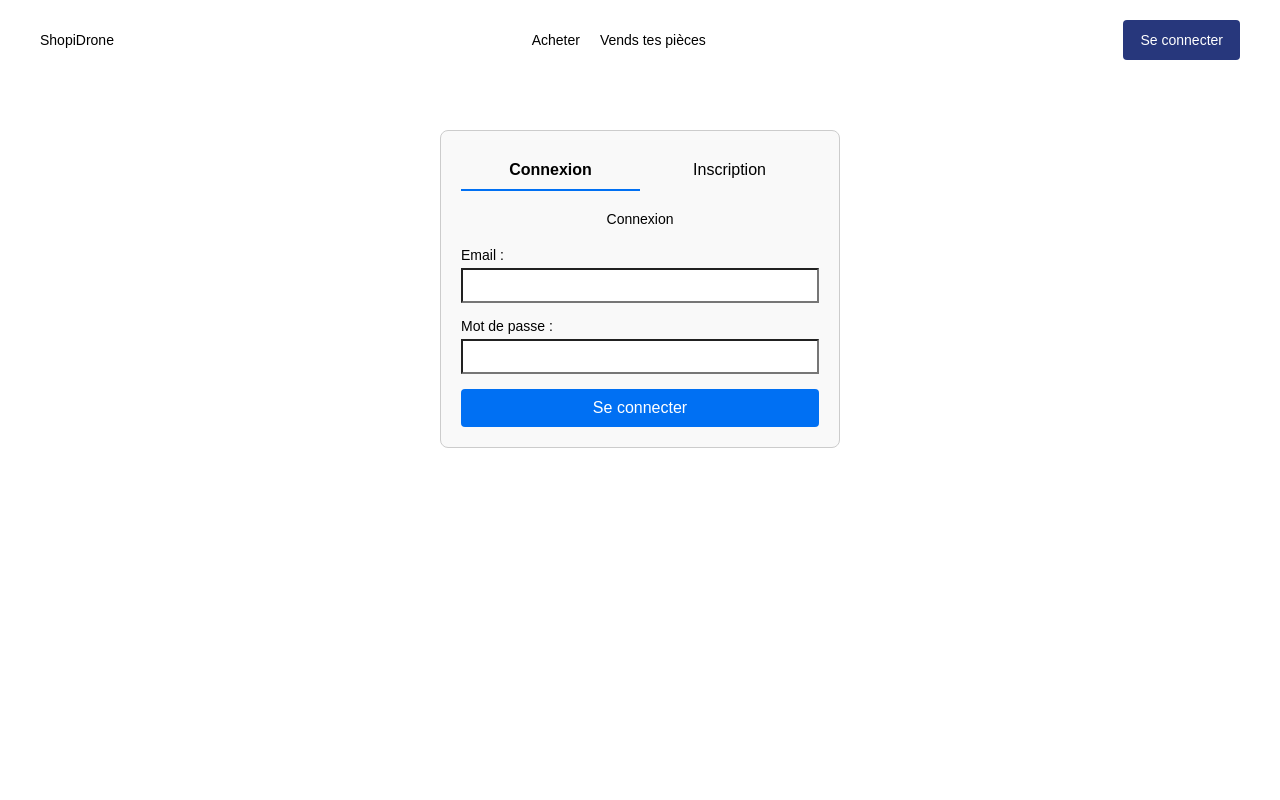
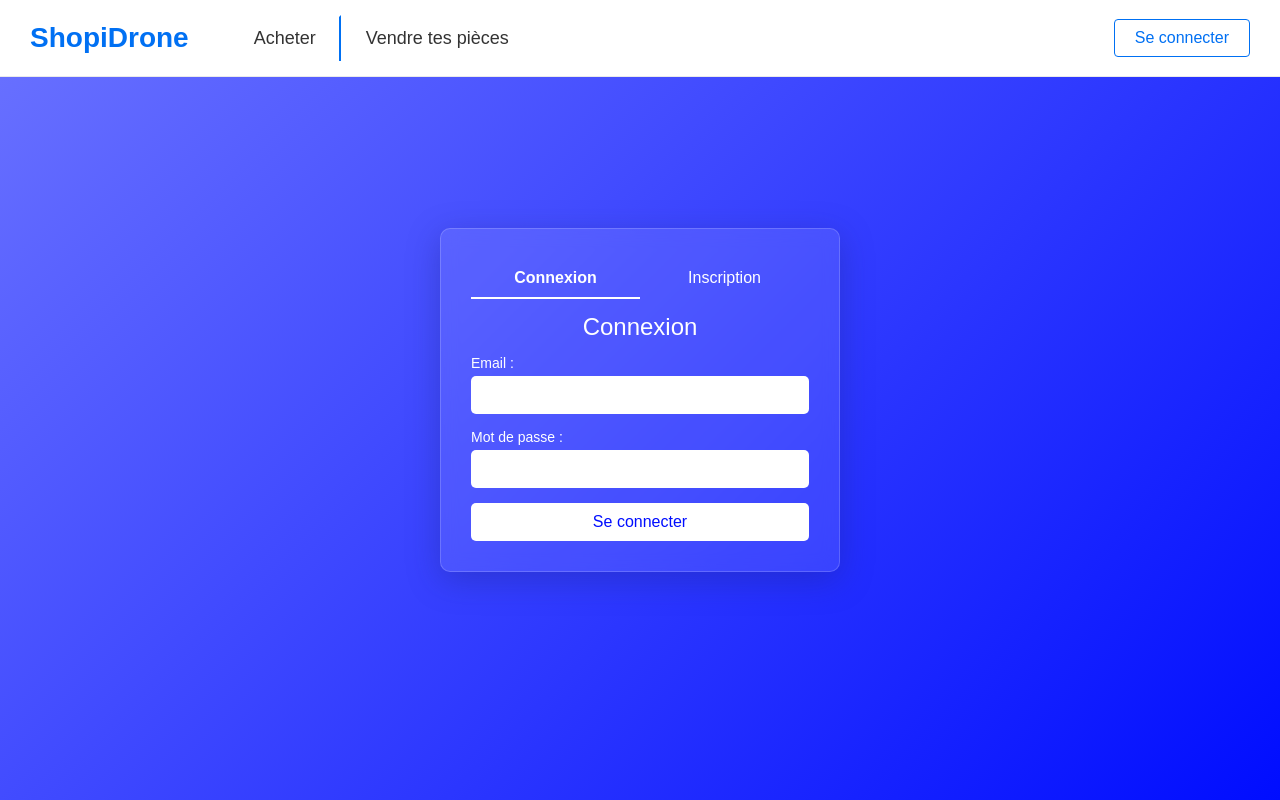
Before and after one commit to ShopiDroneOrganisation/ShopiDrone-front, a Next.js app: page /auth in a window 1280 px wide. Built offline with nearby package versions, Linux system fonts and the light colour scheme.

Commit message:
improve css account page and nav bar

```diff
--- a/package.json
+++ b/package.json
@@ -12,6 +12,7 @@
     "next": "15.1.3",
     "react": "^19.0.0",
     "react-dom": "^19.0.0",
+    "react-icons": "^5.4.0",
     "sass": "^1.83.1"
   },
   "devDependencies": {
--- a/src/app/assets/styles/_commons.scss
+++ b/src/app/assets/styles/_commons.scss
@@ -119,6 +119,6 @@ img, video {
 }
 
 .page {
-    padding-top: var(--navbar-height);
-    min-height: calc(var(--vh) * 100);
+    //padding-top: var(--navbar-height);
+    //min-height: calc(var(--vh) * 100);
 }
--- /dev/null
+++ b/src/app/auth/AuthPage.scss
@@ -0,0 +1,17 @@
+/* /app/auth/AuthPage.scss */
+
+.auth-page {
+    display: flex;
+    justify-content: center;
+    align-items: center;
+    height: 100vh; /* Prend toute la hauteur de la fenêtre */
+    background: linear-gradient(135deg, #6B73FF 0%, #000DFF 100%); /* Exemple de dégradé */
+    background-size: cover;
+    background-repeat: no-repeat;
+  }
+
+  @media (max-width: 600px) {
+    .auth-page {
+      padding: 20px;
+    }
+  }
--- a/src/app/auth/page.tsx
+++ b/src/app/auth/page.tsx
@@ -4,6 +4,7 @@
 
 import React from 'react';
 import LoginRegister from '@/app/components/Log/LoginRegister';
+import './AuthPage.scss';
 
 const AuthPage: React.FC = () => {
   return (
--- a/src/app/components/Log/LoginRegister.scss
+++ b/src/app/components/Log/LoginRegister.scss
@@ -2,11 +2,15 @@
 
 .login-register-container {
     width: 400px;
-    margin: 50px auto;
-    padding: 20px;
-    border: 1px solid #ccc;
-    border-radius: 8px;
-    background-color: #f9f9f9;
+    max-width: 90%;
+    padding: 30px;
+    border-radius: 10px;
+    background-color: rgba(255, 255, 255, 0.1);
+    box-shadow: 0 8px 32px 0 rgba(31, 38, 135, 0.37);
+    backdrop-filter: blur(8.5px);
+    -webkit-backdrop-filter: blur(8.5px);
+    border: 1px solid rgba(255, 255, 255, 0.18);
+    color: #ffffff;
   }
 
   .tabs {
@@ -22,15 +26,16 @@
       border: none;
       border-bottom: 2px solid transparent;
       font-size: 16px;
-      transition: border-bottom 0.3s;
+      color: #ffffff;
+      transition: border-bottom 0.3s, color 0.3s;
 
       &.active {
-        border-bottom: 2px solid #0070f3;
+        border-bottom: 2px solid #ffffff;
         font-weight: bold;
       }
 
       &:hover {
-        border-bottom: 2px solid #aaa;
+        border-bottom: 2px solid #cccccc;
       }
     }
   }
@@ -42,6 +47,8 @@
     h2 {
       text-align: center;
       margin-bottom: 20px;
+      font-size: 24px;
+      color: #ffffff;
     }
 
     .form-group {
@@ -51,38 +58,48 @@
         display: block;
         margin-bottom: 5px;
         font-weight: 500;
+        color: #ffffff;
       }
 
       input {
         width: 100%;
-        padding: 8px;
-        box-sizing: border-box;
+        padding: 10px;
+        border: none;
+        border-radius: 5px;
+        font-size: 16px;
       }
     }
 
     .error {
-      color: red;
+      color: #ff4d4f;
       text-align: center;
       margin-bottom: 10px;
     }
 
     .success {
-      color: green;
+      color: #52c41a;
       text-align: center;
       margin-bottom: 10px;
     }
 
     button {
       padding: 10px;
-      background-color: #0070f3;
-      color: white;
+      background-color: #ffffff;
+      color: #000dff;
       border: none;
-      border-radius: 4px;
+      border-radius: 5px;
       cursor: pointer;
       font-size: 16px;
+      transition: background-color 0.3s, color 0.3s;
 
       &:hover {
-        background-color: #005bb5;
+        background-color: #000dff;
+        color: #ffffff;
       }
     }
   }
+
+  input:focus, button:focus {
+    outline: none;
+    box-shadow: 0 0 0 2px #ffffff;
+  }
--- a/src/app/components/NavBar/Navbar.tsx
+++ b/src/app/components/NavBar/Navbar.tsx
@@ -1,16 +1,87 @@
-export default function Navbar() {
+// /app/components/NavBar/Navbar.tsx
+
+'use client';
+
+import React, { useContext, useState, useEffect, useRef } from 'react';
+import Link from 'next/link';
+import { usePathname } from 'next/navigation';
+import { AuthContext } from '@/app/context/AuthContext';
+import { FaUserCircle } from 'react-icons/fa';
+import { MdLogout, MdInfo } from 'react-icons/md';
+import './navbar.scss';
+
+const Navbar: React.FC = () => {
+  const { user, logout } = useContext(AuthContext);
+  const [dropdownOpen, setDropdownOpen] = useState(false);
+  const dropdownRef = useRef<HTMLDivElement>(null);
+  const pathname = usePathname();
+
+  // Fermer le dropdown si on clique en dehors
+  useEffect(() => {
+    const handleClickOutside = (event: MouseEvent) => {
+      if (
+        dropdownRef.current &&
+        !dropdownRef.current.contains(event.target as Node)
+      ) {
+        setDropdownOpen(false);
+      }
+    };
+
+    document.addEventListener('mousedown', handleClickOutside);
+    return () => {
+      document.removeEventListener('mousedown', handleClickOutside);
+    };
+  }, []);
+
+  const handleLogout = () => {
+    logout();
+    // Rediriger vers la page d'authentification après la déconnexion
+    window.location.href = '/auth';
+  };
+
   return (
-    <div className={"navbar"}>
-      <div className={"wrapper -large -padded"}>
-        <div className={"flex -justify-space-between -align-center content"}>
-          <a href="/" className={"home"}>ShopiDrone</a>
-          <div className={"flex -justify-space-between -align-center content"}>
-            <a href="/fullList" className={"nav-item"}>Acheter</a>
-            <a href="/sell" className={"nav-item"}>Vends tes pièces</a>
-          </div>
-            <a href="/auth" className={'btn'}>Se connecter</a>
+    <nav className="navbar">
+      <div className="navbar-left">
+        <Link href="/" className="navbar-logo">
+          ShopiDrone
+        </Link>
+        <div className="navbar-items">
+          <Link href="/fullList" className={`nav-item ${pathname === '/fullList' ? 'active' : ''}`}>
+            Acheter
+          </Link>
+          <Link href="/sell" className={`nav-item ${pathname === '/sell' ? 'active' : ''}`}>
+            Vendre tes pièces
+          </Link>
+          {/* Ajoutez d'autres liens ici si nécessaire */}
         </div>
       </div>
-    </div>
+      <div className="navbar-right">
+        {!user ? (
+          <Link href="/auth" className="login-link">
+            Se connecter
+          </Link>
+        ) : (
+          <div className="profile-container" ref={dropdownRef}>
+            <FaUserCircle
+              size={30}
+              className="profile-icon"
+              onClick={() => setDropdownOpen(!dropdownOpen)}
+            />
+            {dropdownOpen && (
+              <div className="dropdown-menu">
+                <Link href="/profile" className="dropdown-item" onClick={() => setDropdownOpen(false)}>
+                  <MdInfo size={20} /> Info
+                </Link>
+                <button className="dropdown-item" onClick={handleLogout}>
+                  <MdLogout size={20} /> Déconnexion
+                </button>
+              </div>
+            )}
+          </div>
+        )}
+      </div>
+    </nav>
   );
-}
+};
+
+export default Navbar;
--- a/src/app/components/NavBar/navbar.scss
+++ b/src/app/components/NavBar/navbar.scss
@@ -1,52 +1,225 @@
+/* /app/components/NavBar/Navbar.scss */
+
 .navbar {
+    display: flex;
+    justify-content: space-between;
+    align-items: center;
+    padding: 15px 30px;
+    background-color: #ffffff;
+    border-bottom: 1px solid #eaeaea;
     position: fixed;
+    top: 0;
+    width: 100%;
+    z-index: 1000;
+
+    .navbar-left {
+      display: flex;
+      align-items: center;
+
+      .navbar-logo {
+        font-size: 28px;
+        font-weight: bold;
+        color: #0070f3;
+        text-decoration: none;
+        margin-right: 40px; // Espace entre le logo et les liens
+      }
+
+      .navbar-items {
+        display: flex;
+        align-items: center;
+
+        .nav-item {
+          position: relative;
+          padding: 15px 25px;
+          color: #333;
+          text-decoration: none;
+          font-size: 18px;
+          transition: color 0.3s;
+          cursor: pointer;
+          overflow: hidden; // Empêche le débordement
+
+          &:hover {
+            color: #ffffff;
+          }
+
+          /* Classe active */
+          &.active {
+            color: #ffffff; // Texte blanc pour l'actif
+          }
+
+          /* Séparateur diagonal à droite sauf pour le dernier élément */
+          &:not(:last-child)::after {
+            content: '';
+            position: absolute;
+            top: 0;
+            right: 0;
+            width: 2px; // Épaisseur du séparateur
+            height: 100%;
+            background-color: #0070f3; // Séparateur en bleu
+            transform: skewY(-45deg);
+            transform-origin: top right;
+          }
+
+          /* Effet de remplissage au survol */
+          &:before {
+            content: "";
+            position: absolute;
             top: 0;
             left: 0;
             width: 100%;
-    background-color: white;
-    z-index: 999999;
+            height: 100%;
+            background-color: #0070f3;
+            z-index: -1;
+            transform: scaleX(0); // Initialement masqué
+            transform-origin: left;
+            transition: transform 0.3s ease;
+          }
 
-    .content {
-        gap: 20px;
-        height: var(--navbar-height);
+          &:hover::before {
+            transform: scaleX(1); // Remplit le fond au survol
+          }
+
+          /* Effet de remplissage pour l'élément actif */
+          &.active::before {
+            transform: scaleX(1); // Remplit le fond pour l'actif
+          }
+        }
+      }
+    }
+
+    .navbar-right {
+      display: flex;
+      align-items: center;
+
+      .login-link {
+        font-size: 16px;
+        color: #0070f3;
+        text-decoration: none;
+        padding: 10px 20px;
+        border: 1px solid #0070f3;
+        border-radius: 4px;
+        transition: background-color 0.3s, color 0.3s;
+        cursor: pointer;
+
+        &:hover {
+          background-color: #0070f3;
+          color: #ffffff;
+        }
+      }
+
+      .profile-container {
+        position: relative;
+        margin-left: 25px;
+
+        .profile-icon {
+          cursor: pointer;
+          color: #0070f3;
+          transition: color 0.3s;
+
+          &:hover {
+            color: #005bb5;
+          }
+        }
+
+        .dropdown-menu {
+          position: absolute;
+          right: 0;
+          top: 50px;
+          background-color: #ffffff;
+          border: 1px solid #eaeaea;
+          border-radius: 4px;
+          box-shadow: 0 4px 6px rgba(0, 0, 0, 0.1);
+          width: 160px;
+          z-index: 1000;
+
+          .dropdown-item {
+            display: flex;
+            align-items: center;
+            padding: 10px 15px;
+            color: #333333;
+            text-decoration: none;
+            cursor: pointer;
+            background-color: #ffffff;
+            border: none;
+            width: 100%;
+            text-align: left;
+            transition: background-color 0.3s;
+
+            &:hover {
+              background-color: #f0f0f0;
+            }
+
+            svg {
+              margin-right: 8px;
+            }
+          }
+        }
+      }
+    }
+  }
+
+  /* Assurez-vous que le texte reste au-dessus du fond coloré */
+  .navbar-left .navbar-items .nav-item {
+    position: relative;
+    z-index: 1;
+  }
+
+  /* Styles pour le lien actif */
+  .navbar-left .navbar-items .nav-item.active::before {
+    transform: scaleX(1);
+  }
+
+  /* Responsive Design */
+  @media (max-width: 768px) {
+    .navbar {
+      flex-direction: column;
+      align-items: flex-start;
+
+      .navbar-left {
+        flex-direction: column;
+        align-items: flex-start;
+
+        .navbar-logo {
+          margin-right: 0;
+          margin-bottom: 15px;
+        }
+
+        .navbar-items {
+          flex-direction: column;
+          width: 100%;
 
           .nav-item {
-            position: relative;
+            width: 100%;
+            text-align: left;
+            padding: 12px 20px;
 
             &:before {
-                content: "";
-                position: absolute;
-                width: 100%;
-                background-color: currentColor;
-                bottom: -2px;
-                left: 0;
-                opacity: 1;
-                transition: transform .2s ease-in-out;
-                height: 2px;
-                -webkit-transform: scaleX(0);
-                -moz-transform: scaleX(0);
-                -ms-transform: scaleX(0);
               transform: scaleX(0);
-                transform-origin: right;
             }
 
-            &.-current:before {
-                -webkit-transform: scaleX(1);
-                -moz-transform: scaleX(1);
-                -ms-transform: scaleX(1);
+            &:hover::before {
+              transform: scaleX(1);
+            }
+
+            &:not(:last-child)::after {
+              display: none; // Supprimer les séparateurs diagonaux sur mobile
+            }
+
+            /* Effet de remplissage pour l'élément actif sur mobile */
+            &.active::before {
               transform: scaleX(1);
             }
           }
         }
+      }
 
-    @media (hover: hover) {
-        .content .nav-item:hover {
-            &:before {
-                -webkit-transform: scaleX(1);
-                -moz-transform: scaleX(1);
-                -ms-transform: scaleX(1);
-                transform: scaleX(1);
-                transform-origin: left;
+      .navbar-right {
+        margin-top: 15px;
+        width: 100%;
+        justify-content: flex-start;
+
+        .login-link {
+          width: auto;
         }
       }
     }
--- a/src/app/layout.tsx
+++ b/src/app/layout.tsx
@@ -27,15 +27,12 @@ export default function RootLayout({
 }: Readonly<{
   children: React.ReactNode;
 }>) {
-
   return (
     <html lang="en">
       <body className={`${geistSans.variable} ${geistMono.variable} page`}>
         <ClientProvider>
-                          <div id="full-wrapper">
           <Navbar />
           {children}
-          </div>
         </ClientProvider>
       </body>
     </html>
```
Also changed, not shown: src/app/profile/Profile.scss (added, +20 -0 lines), src/app/profile/page.tsx (added, +26 -0 lines), 1 other file (tests, documents, lock files or other folders). Lines whose indentation alone changed are shown as unchanged.
